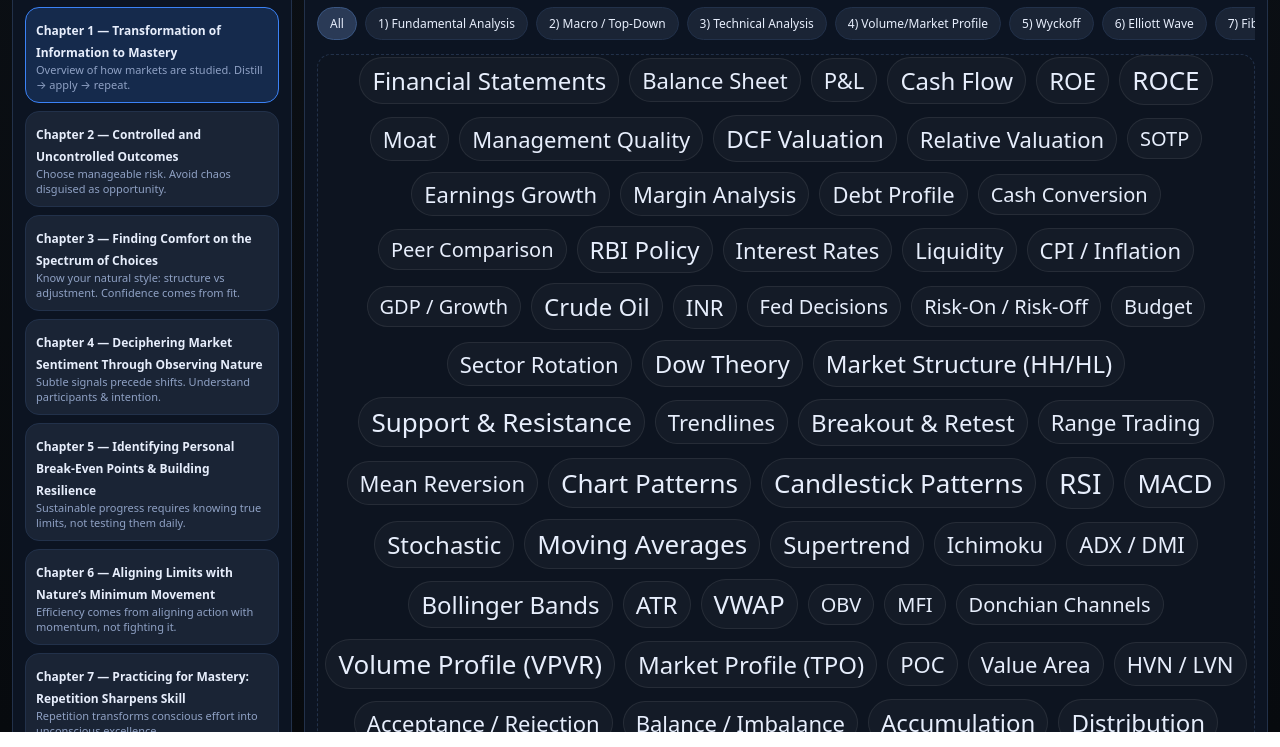
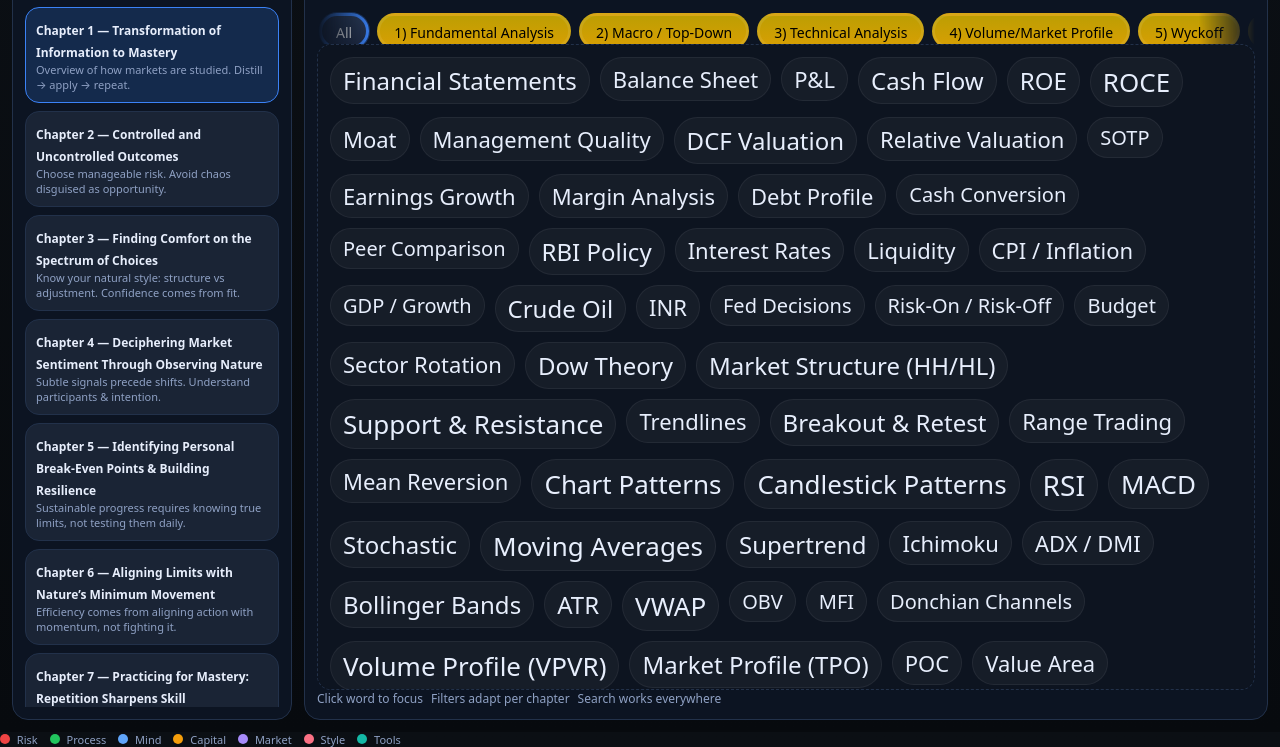
Before and after one commit to ExpressTree/twolineswisdom, a plain HTML site: page AllThePossibleStockMarketChallenges.html in a window 1280 px wide. Shown: the part 68-815 px from the top of the page. Drawn offline with Linux system fonts and the light colour scheme.

Commit message:
Update AllThePossibleStockMarketChallenges.html

```diff
--- a/AllThePossibleStockMarketChallenges.html
+++ b/AllThePossibleStockMarketChallenges.html
@@ -7,7 +7,14 @@
 
 <style>
 *{box-sizing:border-box}
-html,body{height:100%;margin:0;overflow:hidden;font-family:system-ui,-apple-system,Segoe UI,Roboto,Arial}
+
+html, body {
+  height:100%;
+  margin:0;
+  font-family:system-ui,-apple-system,Segoe UI,Roboto,Arial;
+  background:linear-gradient(180deg,var(--bg),var(--bg2));
+  color:var(--text);
+}
 
 /* THEME */
 :root{
@@ -15,6 +22,16 @@ html,body{height:100%;margin:0;overflow:hidden;font-family:system-ui,-apple-syst
   --text:#e7eefc; --muted:#8fa1c4;
   --border:#22314a; --pill:#1a2435; --pillOn:#2a3a56;
   --accent:#3b82f6; --dim:.25;
+  /* Filter Accent Colors */
+--f-risk:#ef4444;
+--f-process:#22c55e;
+--f-mind:#60a5fa;
+--f-capital:#f59e0b;
+--f-market:#a78bfa;
+--f-style:#fb7185;
+--f-tools:#14b8a6;
+--f-neutral:#94a3b8;
+
 }
 body{background:linear-gradient(180deg,var(--bg),var(--bg2));color:var(--text)}
 
@@ -36,7 +53,20 @@ body{background:linear-gradient(180deg,var(--bg),var(--bg2));color:var(--text)}
   display:flex;
   flex-direction:column;
   gap:10px;
+
+  /* SCROLL FIX */
+  overflow-y:auto;
 }
+
+.sidebar::-webkit-scrollbar{
+  width:6px;
+}
+.sidebar::-webkit-scrollbar-thumb{
+  background:rgba(255,255,255,.15);
+  border-radius:6px;
+}
+
+
 .brand h1{margin:0;font-size:14px}
 .brand p{margin:4px 0 0;font-size:12px;color:var(--muted)}
 
@@ -76,10 +106,14 @@ body{background:linear-gradient(180deg,var(--bg),var(--bg2));color:var(--text)}
   border:1px solid var(--border);
   border-radius:16px;
   padding:12px;
-  display:grid;
-  grid-template-rows:auto auto 1fr auto;
-  gap:10px;
+
+  display:flex;
+  flex-direction:column;
+
+  /* IMPORTANT */
+  overflow:hidden;
 }
+
 
 /* HEADER */
 .top{
@@ -110,55 +144,164 @@ input[type="search"]{
   display:flex;
   gap:8px;
   overflow-x:auto;
-  padding-bottom:4px;
+  overflow-y:hidden;
+  padding:6px 2px 10px;
+  white-space:nowrap;
+  height: 110px;
+
+  /* Soft fade edges */
+  mask-image:linear-gradient(
+    to right,
+    transparent,
+    black 6%,
+    black 94%,
+    transparent
+  );
 }
+
+
+
 .controls::-webkit-scrollbar{height:6px}
 .controls::-webkit-scrollbar-thumb{
   background:rgba(255,255,255,.15);
   border-radius:6px;
 }
 .chip{
-  background:var(--pill);
-  border:1px solid var(--border);
+  background:linear-gradient(180deg,#bd9e03,#d79f03);
+  border:3px solid rgba(255,255,255,0.08);
   border-radius:999px;
-  padding:7px 12px;
-  font-size:12px;
+  padding:7px 14px;
+  margin: 10px 0px;
+  font-size:14px;
   cursor:pointer;
   white-space:nowrap;
+  color:var(--muted);
+  color:#000000;
+  height:36px;
+
+  transition:
+    background .15s ease,
+    color .15s ease,
+    border-color .15s ease,
+    transform .08s ease;
 }
+
+.chip:hover{
+  transform:translateY(-1px);
+  color:var(--text);
+}
+
 .chip.active{
-  background:var(--pillOn);
-  border-color:#3a5682;
+  background:linear-gradient(180deg,#2a3a56,#1f2b44);
+  color:#fff;
+  border-color:rgba(59,130,246,.6);
+  box-shadow:0 0 0 1px rgba(59,130,246,.15);
 }
+
+/* ===== COLORED FILTER ACCENTS ===== */
+.chip-risk.active{
+  border-color:var(--f-risk);
+  box-shadow:0 0 0 1px rgba(239,68,68,.35);
+  color:#fff;
+}
+
+.chip-process.active{
+  border-color:var(--f-process);
+  box-shadow:0 0 0 1px rgba(34,197,94,.35);
+  color:#fff;
+}
+
+.chip-mind.active{
+  border-color:var(--f-mind);
+  box-shadow:0 0 0 1px rgba(96,165,250,.35);
+  color:#fff;
+}
+
+.chip-capital.active{
+  border-color:var(--f-capital);
+  box-shadow:0 0 0 1px rgba(245,158,11,.35);
+  color:#fff;
+}
+
+.chip-market.active{
+  border-color:var(--f-market);
+  box-shadow:0 0 0 1px rgba(167,139,250,.35);
+  color:#fff;
+}
+
+.chip-style.active{
+  border-color:var(--f-style);
+  box-shadow:0 0 0 1px rgba(251,113,133,.35);
+  color:#fff;
+}
+
+.chip-tools.active{
+  border-color:var(--f-tools);
+  box-shadow:0 0 0 1px rgba(20,184,166,.35);
+  color:#fff;
+}
+
+/* Default / All */
+.chip-all.active{
+  border-color:var(--accent);
+  box-shadow:0 0 0 1px rgba(59,130,246,.35);
+  color:#fff;
+}
+
+
+@media(max-width:1024px){
+  .chip{
+    padding:6px 12px;
+    font-size:11px;
+  }
+}
+
 
 /* WORD CLOUD */
 .cloudWrap{
   background:#0d1420;
   border:1px dashed var(--border);
   border-radius:14px;
-  display:flex;
-  justify-content:center;
-  align-items:center;
-  overflow:hidden;
+
+  /* SCROLL OWNER */
+  overflow:auto;
+  padding:12px;
 }
+
 .cloud{
   display:flex;
   flex-wrap:wrap;
   gap:10px;
-  justify-content:center;
-  align-items:center;
-  transform-origin:center;
+  align-items:flex-start;
+  justify-content:flex-start;
 }
+
 .word{
   padding:6px 12px;
   border-radius:999px;
-  background:rgba(255,255,255,.03);
-  border:1px solid rgba(255,255,255,.08);
+  background:rgba(255,255,255,.04);
+  border:1px solid rgba(255,255,255,.06);
   cursor:pointer;
-  transition:.15s;
+  transition:
+    background .12s ease,
+    color .12s ease,
+    transform .08s ease;
 }
-.word.dim{opacity:var(--dim);filter:grayscale(1)}
-.word.active{background:#fff;color:#000}
+
+.word:hover{
+  transform:translateY(-1px);
+  background:rgba(255,255,255,.08);
+}
+
+.word.active{
+  background:#ffffff;
+  color:#000;
+}
+
+.word.dim{
+  opacity:var(--dim);
+  filter:grayscale(1);
+}
 
 /* FOOTER */
 .hints{
@@ -168,6 +311,22 @@ input[type="search"]{
   font-size:12px;
   color:var(--muted);
 }
+
+.legend{
+  display:flex;
+  gap:12px;
+  font-size:11px;
+  color:var(--muted);
+  flex-wrap:wrap;
+}
+.legend i{
+  width:10px;
+  height:10px;
+  border-radius:50%;
+  display:inline-block;
+  margin-right:4px;
+}
+
 
 /* ===== MOBILE MODE ===== */
 @media(max-width:1024px){
@@ -179,6 +338,26 @@ input[type="search"]{
   .mobileChapters{display:flex}
   .word{font-size:12px!important;padding:5px 10px}
 }
+
+/* ===== GLOBAL SCROLLBAR POLISH ===== */
+*::-webkit-scrollbar{
+  height:6px;
+  width:6px;
+}
+
+*::-webkit-scrollbar-track{
+  background:transparent;
+}
+
+*::-webkit-scrollbar-thumb{
+  background:rgba(255,255,255,.08);
+  border-radius:999px;
+}
+
+*::-webkit-scrollbar-thumb:hover{
+  background:rgba(255,255,255,.18);
+}
+
 </style>
 </head>
 
@@ -656,8 +835,9 @@ function renderFilters(){
   const ch=currentChapter();
   chips.innerHTML="";
   ch.filters.forEach(f=>{
-    const c=document.createElement("span");
-    c.className="chip"+(f.id===activeFilterId?" active":"");
+   const c=document.createElement("span");
+    c.className=`chip chip-${f.id}`+(f.id===activeFilterId?" active":"");
+
     c.textContent=f.label;
     c.onclick=()=>{activeFilterId=f.id;activeWord=null;renderFilters();applyFilter()};
     chips.appendChild(c);
@@ -713,5 +893,16 @@ renderChapters();
 renderFilters();
 renderCloud();
 </script>
+
+<div class="legend">
+  <span><i style="background:var(--f-risk)"></i> Risk</span>
+  <span><i style="background:var(--f-process)"></i> Process</span>
+  <span><i style="background:var(--f-mind)"></i> Mind</span>
+  <span><i style="background:var(--f-capital)"></i> Capital</span>
+  <span><i style="background:var(--f-market)"></i> Market</span>
+  <span><i style="background:var(--f-style)"></i> Style</span>
+  <span><i style="background:var(--f-tools)"></i> Tools</span>
+</div>
+
 </body>
 </html>
```
